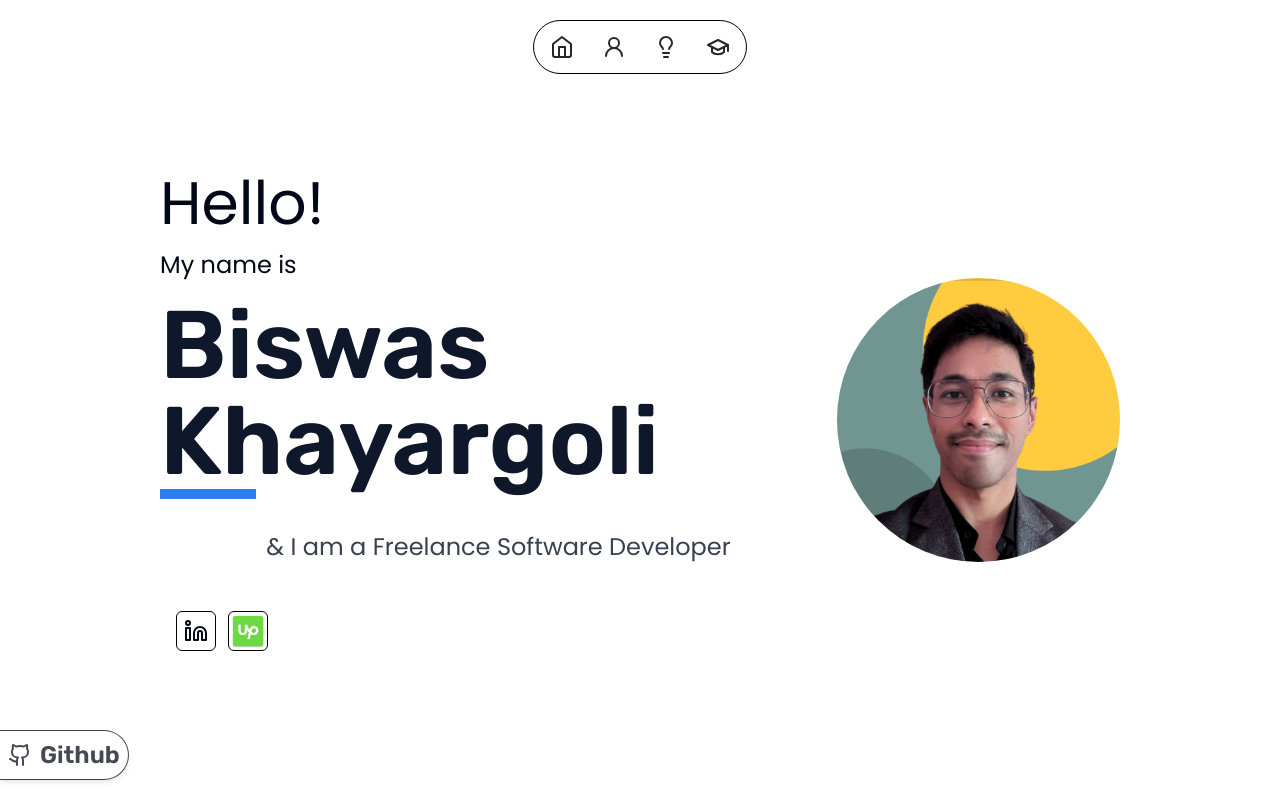
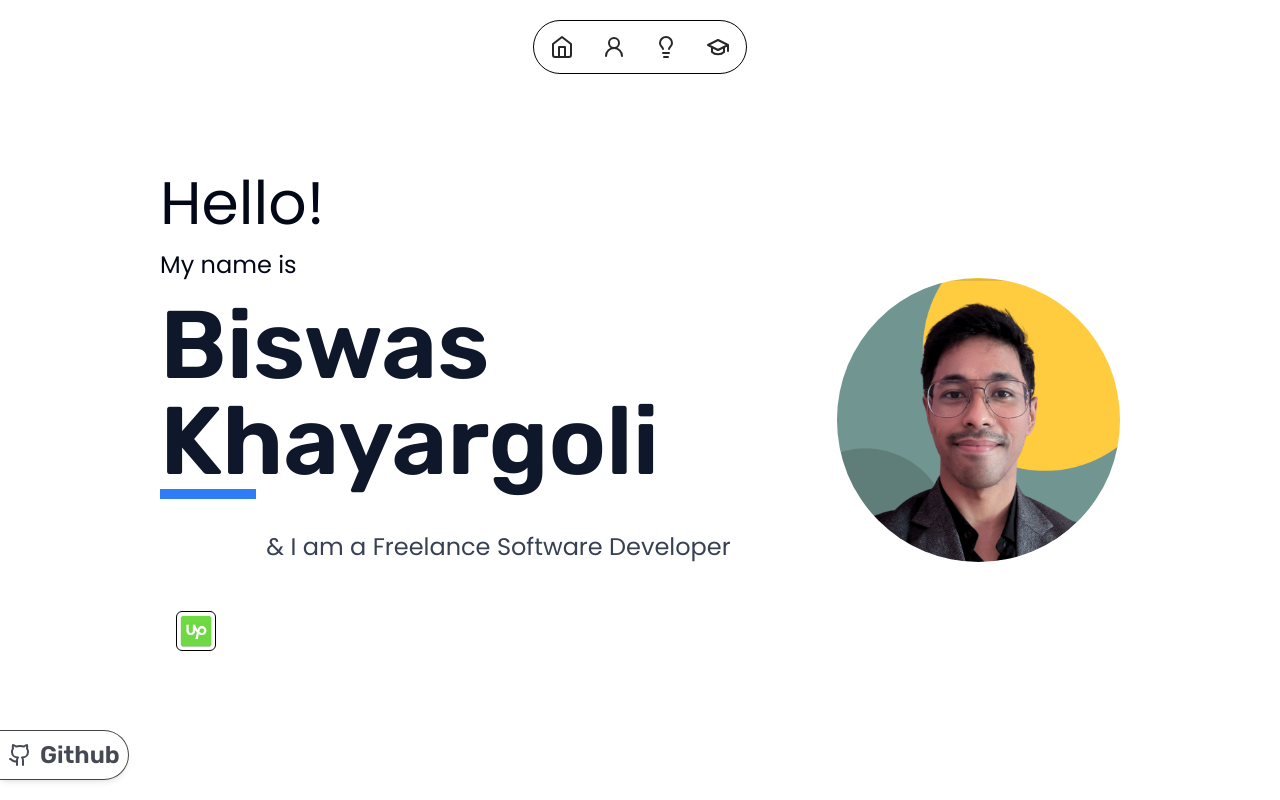
Before and after one commit to khayargoli/portfolio, a Next.js app: page / in a window 1280 px wide. Built offline with nearby package versions, Linux system fonts and the light colour scheme.

Commit message:
Update SocialLinks.tsx

```diff
--- a/src/components/SocialLinks.tsx
+++ b/src/components/SocialLinks.tsx
@@ -7,7 +7,7 @@ import Upwork from "public/upwork.png";
 
 const SocialLinks = () => {
   const links = [
-    { name: "Linkedin", link: "https://www.linkedin.com/in/biswas-khayargoli-3311biswas", icon: <Linkedin /> },
+    // { name: "Linkedin", link: "https://www.linkedin.com/in/biswas-khayargoli-3311biswas", icon: <Linkedin /> },
     { name: "Upwork", link: "https://www.upwork.com/freelancers/~01459b52cca83e532c", icon: <Image src={Upwork} alt="Upwork" width={60} height={60} /> },
   ];
   return (
```
